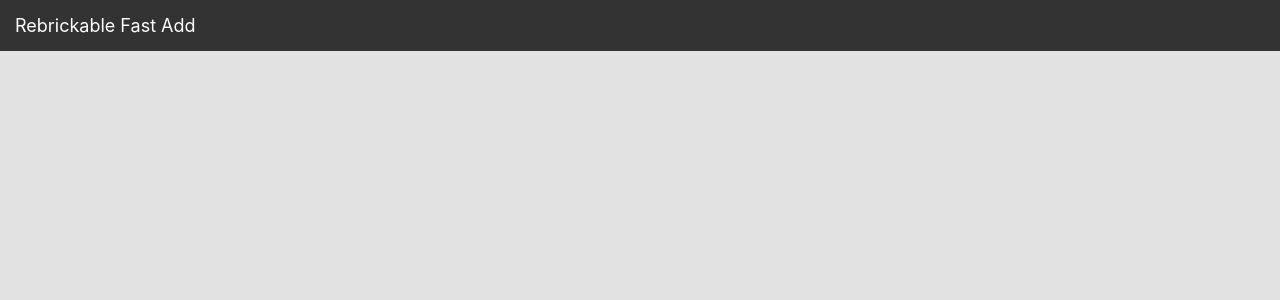
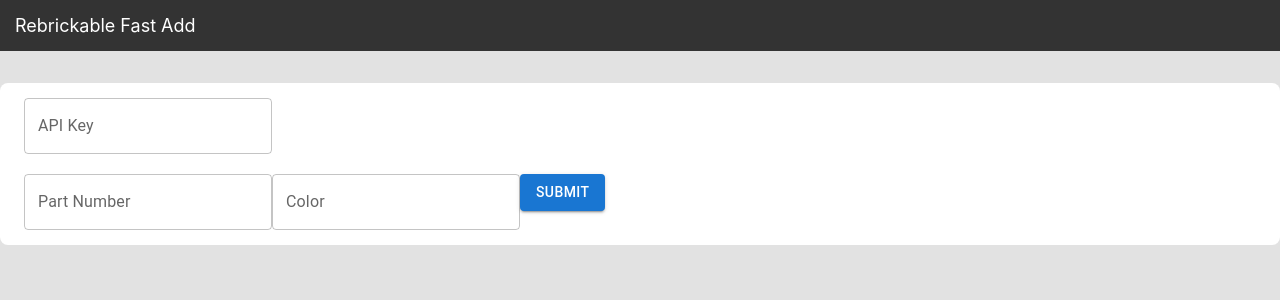
Before and after one commit to Drew-Killeen/RebrickableFastAdd, a React (Create React App) app: page / in a window 1280 px wide. Shown: the top 300 px of the page. Built offline with nearby package versions, Linux system fonts and the light colour scheme.

Commit message:
Text inputs and getPartInfo function to call API

```diff
--- a/src/App.tsx
+++ b/src/App.tsx
@@ -1,11 +1,63 @@
-import React from "react";
+import React, { useEffect, useState } from "react";
 import "./App.css";
 import Header from "./Header";
 
+import Container from "@mui/material/Container";
+import TextField from "@mui/material/TextField";
+import Button from "@mui/material/Button";
+
 export default function App() {
+  const [apiKey, setApiKey] = useState("");
+  const [partNum, setPartNum] = useState("");
+  const [partColor, setPartColor] = useState("");
+
+  const handleSubmit = async () => {
+    console.log(await getPartInfo(partNum, apiKey));
+  };
+
   return (
     <>
       <Header />
+      <Container maxWidth="xl" className="main-container">
+        <TextField
+          id="outlined-basic"
+          label="API Key"
+          variant="outlined"
+          value={apiKey}
+          onChange={(e: React.ChangeEvent<HTMLInputElement>) => {
+            setApiKey(e.target.value);
+          }}
+        />
+        <br />
+        <br />
+        <TextField
+          id="outlined-basic"
+          label="Part Number"
+          variant="outlined"
+          value={partNum}
+          onChange={(e: React.ChangeEvent<HTMLInputElement>) => {
+            setPartNum(e.target.value);
+          }}
+        />
+        <TextField
+          id="outlined-basic"
+          label="Color"
+          variant="outlined"
+          value={partColor}
+          onChange={(e: React.ChangeEvent<HTMLInputElement>) => {
+            setPartColor(e.target.value);
+          }}
+        />
+        <Button variant="contained" onClick={handleSubmit}>
+          Submit
+        </Button>
+      </Container>
     </>
   );
 }
+
+async function getPartInfo(partNum: string, apiKey: string) {
+  const url = `https://rebrickable.com/api/v3/lego/parts/${partNum}/?key=${apiKey}`;
+  let response = await fetch(url);
+  return await response.json();
+}
```
